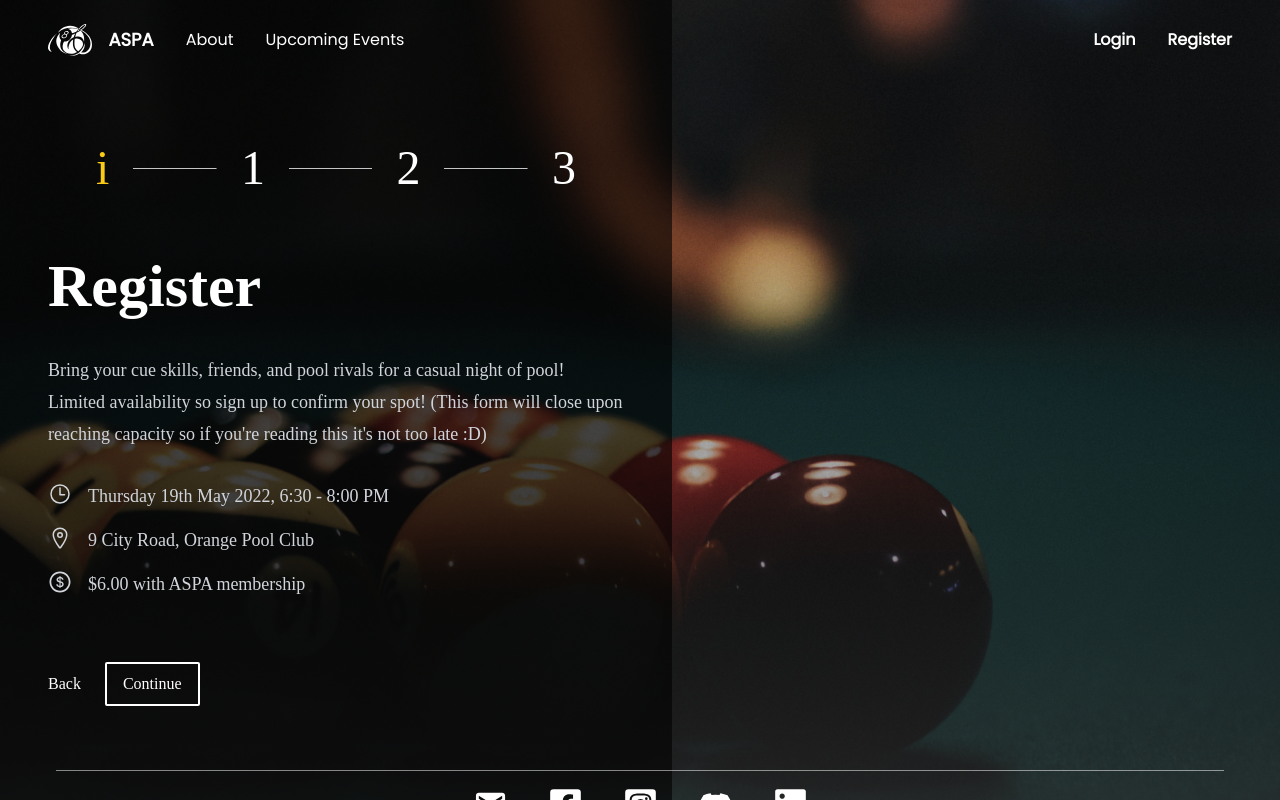
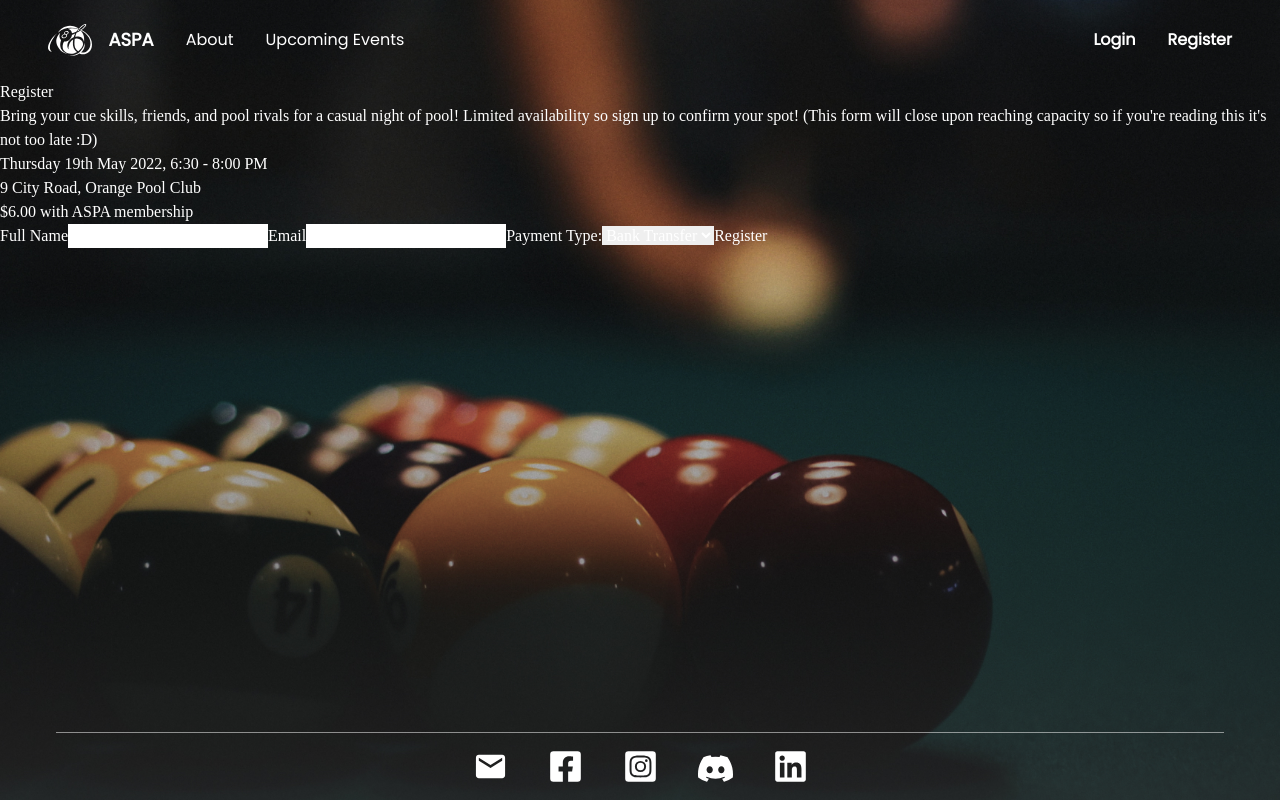
Before and after one commit to UoaWDCC/aspa-portal-v2, a React (Create React App) app in the folder packages/frontend/: page /register in a window 1280 px wide. Built offline with nearby package versions, Linux system fonts and the light colour scheme; a web font is replaced by a local one.

Commit message:
updated form v1

```diff
--- a/packages/frontend/src/App.js
+++ b/packages/frontend/src/App.js
@@ -4,7 +4,7 @@ import About from "./routes/About";
 import Contact from "./routes/Contact";
 import Home from "./routes/Home";
 import Login from "./routes/Login";
-import Register from "./routes/Register";
+import Register from "./routes/NewForm";
 import UpcomingEvents from "./routes/UpcomingEvents";
 
 export default function App() {
--- /dev/null
+++ b/packages/frontend/src/routes/NewForm.jsx
@@ -0,0 +1,67 @@
+import { useState } from "react";
+
+const Create = () => {
+  const [name, setName] = useState("");
+  const [email, setEmail] = useState("");
+  const [paymentType, setPaymentType] = useState("");
+  const [isPending, setIsPending] = useState(false);
+
+  const handleSubmit = (e) => {
+    e.preventDefault();
+    const player = { name, email, paymentType };
+    console.log(player);
+    setIsPending(true);
+    // Make API call or perform other actions here
+  };
+
+  return (
+    <div className="create">
+      {/* Info */}
+      <h2>Register</h2>
+      <p>
+        Bring your cue skills, friends, and pool rivals for a casual night of
+        pool! Limited availability so sign up to confirm your spot! (This form
+        will close upon reaching capacity so if you're reading this it's not too
+        late :D)
+      </p>
+      <p>Thursday 19th May 2022, 6:30 - 8:00 PM</p>
+      <p>9 City Road, Orange Pool Club</p>
+      <p>$6.00 with ASPA membership</p>
+
+      <form onSubmit={handleSubmit}>
+        <label htmlFor="name">Full Name</label>
+        <input
+          type="text"
+          id="name"
+          required
+          value={name}
+          onChange={(e) => setName(e.target.value)}
+        />
+
+        <label htmlFor="email">Email</label>
+        <input
+          type="email"
+          id="email"
+          required
+          value={email}
+          onChange={(e) => setEmail(e.target.value)}
+        />
+
+        <label htmlFor="paymentType">Payment Type:</label>
+        <select
+          id="paymentType"
+          value={paymentType}
+          onChange={(e) => setPaymentType(e.target.value)}
+        >
+          <option value="bank transfer">Bank Transfer</option>
+          <option value="cash">Cash</option>
+        </select>
+
+        {!isPending && <button type="submit">Register</button>}
+        {isPending && <button disabled>Registering...</button>}
+      </form>
+    </div>
+  );
+};
+
+export default Create;
```
